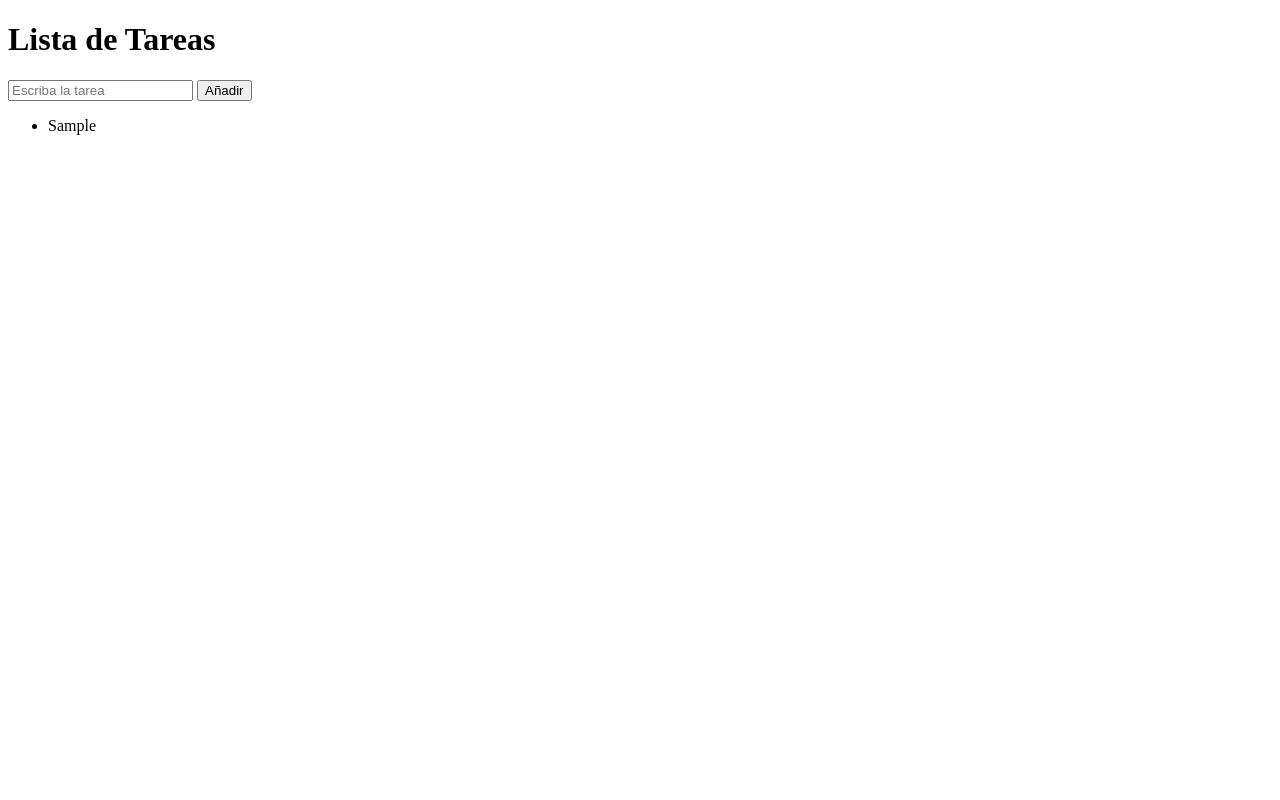
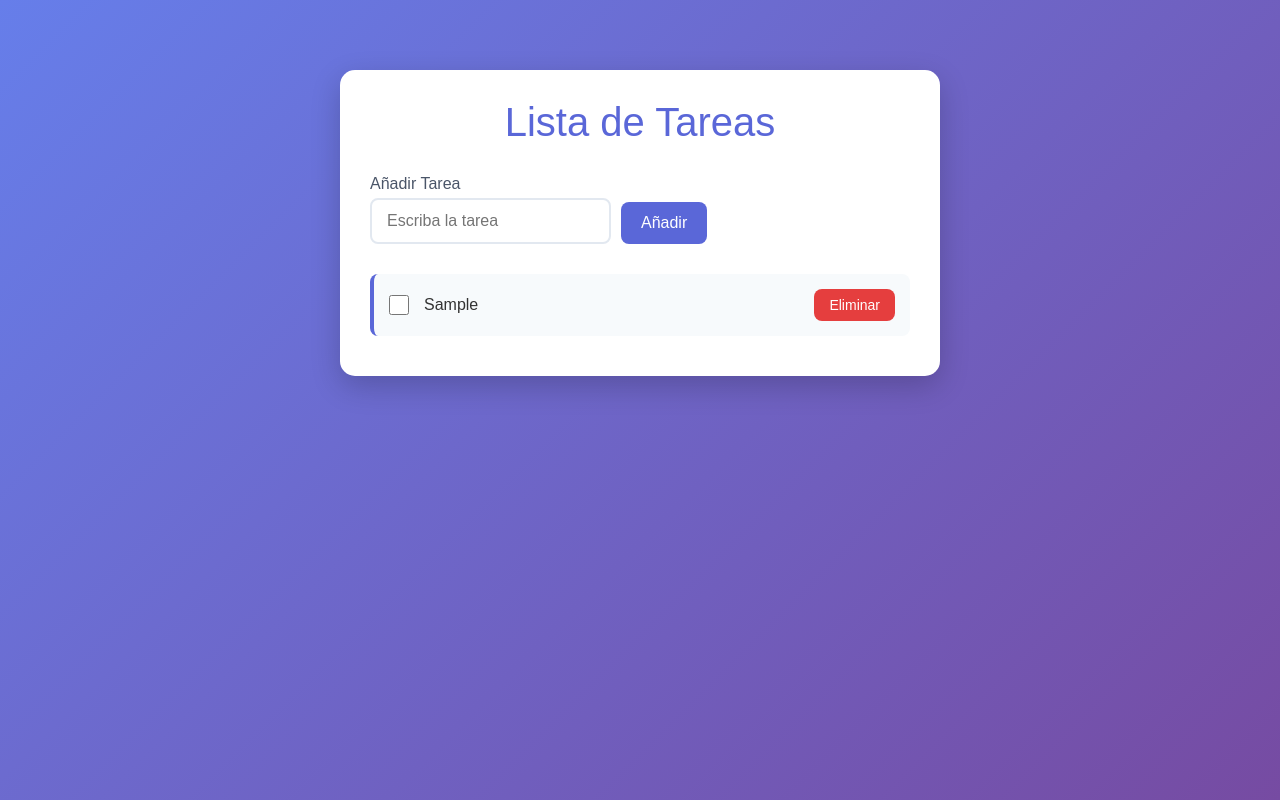
Before and after one commit to RoockDev/To-Do-List-Basico-Patron-Modulo-y-vite, a website built with Vite: page to-do/index.html in a window 1280 px wide. Both pictures are taken after typing "Sample" into the empty fields and a click on the button "Añadir". Built offline with nearby package versions, Linux system fonts and the light colour scheme.

Commit message:
to do done

```diff
--- a/to-do/index.html
+++ b/to-do/index.html
@@ -6,13 +6,18 @@
   <title>To-do List</title>
 </head>
 <body>
+  <div class="container">
     <h1>Lista de Tareas</h1>
     <form id="taskForm">
+      <div>
+        <label for="taskInput">Añadir Tarea</label>
         <input type="text" id="taskInput" placeholder="Escriba la tarea">
+      </div>
       <button type="submit">Añadir</button>
     </form>
 
     <ul id="taskList"></ul>
+  </div>
   <script type="module" src="/src/main.js"></script>
 </body>
 </html>
--- a/to-do/src/main.js
+++ b/to-do/src/main.js
@@ -1,4 +1,5 @@
-import {addTask, getTasks} from './modules/todoManager.js';
+import {addTask, deleteTask, getTasks, toggleTask} from './modules/todoManager.js';
+import './style.css';
 
 const taskForm = document.getElementById('taskForm');
 const taskInput = document.getElementById('taskInput');
@@ -19,7 +20,33 @@ const renderTask = () =>{
   taskList.innerHTML = '';
   tasks.forEach(task => {
     let li = document.createElement('li');
-    li.textContent = task.description;
+    let checkbox = document.createElement('input');
+    checkbox.type = 'checkbox';
+    checkbox.checked = task.completed;
+
+    //cambiar estado tarea si cambia checkbox
+    checkbox.onchange = () => {
+      toggleTask(task.id);
+      renderTask();
+    }
+
+    li.appendChild(checkbox);
+    let span = document.createElement('span');
+    span.textContent = task.description;
+    if (task.completed) {
+      span.style.textDecoration = 'line-through';
+    }
+
+    let deleteButton = document.createElement('button');
+    deleteButton.textContent = 'Eliminar';
+    deleteButton.addEventListener('click',() =>{
+      deleteTask(task.id);
+      renderTask();
+    });
+
+
+    li.appendChild(span);
+    li.appendChild(deleteButton);
     taskList.appendChild(li);
   });
 }
--- a/to-do/src/modules/todoManager.js
+++ b/to-do/src/modules/todoManager.js
@@ -1,4 +1,4 @@
-export {addTask, getTasks};
+export {addTask, getTasks, toggleTask,deleteTask};
 let task = [];
 
 const addTask = (description) => {
@@ -9,9 +9,20 @@ const addTask = (description) => {
     description: description.trim(),
     completed: false,
   });
-  console.log('ejecutado');
+
 };
 
 const getTasks = () =>{
     return [...task]; //devolvemos una copia del array de tareas
 };
+
+const toggleTask = (id) => {
+  let foundTask = task.find(task => task.id === id);
+  if (foundTask) {
+    foundTask.completed = !foundTask.completed;
+  }
+};
+
+const deleteTask = (id) => {
+  task = task.filter(task => task.id !== id);
+}
--- /dev/null
+++ b/to-do/src/style.css
@@ -0,0 +1,187 @@
+
+* {
+  margin: 0;
+  padding: 0;
+  box-sizing: border-box;
+}
+
+body {
+  font-family: 'Arial', sans-serif;
+  background: linear-gradient(135deg, #667eea 0%, #764ba2 100%);
+  min-height: 100vh;
+  padding: 20px;
+  color: #333;
+}
+
+.container {
+  max-width: 600px;
+  margin: 0 auto;
+  background: white;
+  border-radius: 15px;
+  box-shadow: 0 10px 30px rgba(0, 0, 0, 0.2);
+  padding: 30px;
+  margin-top: 50px;
+}
+
+h1 {
+  text-align: center;
+  color: #5a67d8;
+  margin-bottom: 30px;
+  font-size: 2.5rem;
+  font-weight: 300;
+}
+
+
+#taskForm {
+  display: flex;
+  gap: 10px;
+  margin-bottom: 30px;
+  align-items: end;
+}
+
+label {
+  display: block;
+  margin-bottom: 5px;
+  font-weight: 500;
+  color: #4a5568;
+}
+
+#taskInput {
+  flex: 1;
+  padding: 12px 15px;
+  border: 2px solid #e2e8f0;
+  border-radius: 8px;
+  font-size: 16px;
+  transition: border-color 0.3s ease;
+}
+
+#taskInput:focus {
+  outline: none;
+  border-color: #5a67d8;
+  box-shadow: 0 0 0 3px rgba(90, 103, 216, 0.1);
+}
+
+button {
+  padding: 12px 20px;
+  background: #5a67d8;
+  color: white;
+  border: none;
+  border-radius: 8px;
+  font-size: 16px;
+  font-weight: 500;
+  cursor: pointer;
+  transition: all 0.3s ease;
+}
+
+button:hover {
+  background: #4c51bf;
+  transform: translateY(-2px);
+  box-shadow: 0 4px 12px rgba(90, 103, 216, 0.3);
+}
+
+button:active {
+  transform: translateY(0);
+}
+
+
+#taskList {
+  list-style: none;
+}
+
+#taskList li {
+  background: #f7fafc;
+  margin-bottom: 10px;
+  padding: 15px;
+  border-radius: 8px;
+  display: flex;
+  align-items: center;
+  gap: 15px;
+  border-left: 4px solid #5a67d8;
+  transition: all 0.3s ease;
+}
+
+#taskList li:hover {
+  transform: translateX(5px);
+  box-shadow: 0 2px 8px rgba(0, 0, 0, 0.1);
+}
+
+
+input[type="checkbox"] {
+  width: 20px;
+  height: 20px;
+  accent-color: #5a67d8;
+  cursor: pointer;
+}
+
+
+#taskList li span {
+  flex: 1;
+  font-size: 16px;
+  line-height: 1.5;
+  transition: all 0.3s ease;
+}
+
+
+#taskList li span[style*="line-through"] {
+  color: #a0aec0;
+  opacity: 0.7;
+}
+
+#taskList li button {
+  background: #e53e3e;
+  padding: 8px 15px;
+  font-size: 14px;
+  margin-left: auto;
+}
+
+#taskList li button:hover {
+  background: #c53030;
+}
+
+
+@keyframes slideIn {
+  from {
+    opacity: 0;
+    transform: translateY(-20px);
+  }
+  to {
+    opacity: 1;
+    transform: translateY(0);
+  }
+}
+
+#taskList li {
+  animation: slideIn 0.3s ease-out;
+}
+
+
+@media (max-width: 600px) {
+  body {
+    padding: 10px;
+  }
+
+  .container {
+    margin-top: 20px;
+    padding: 20px;
+  }
+
+  h1 {
+    font-size: 2rem;
+  }
+
+  #taskForm {
+    flex-direction: column;
+    align-items: stretch;
+  }
+
+  #taskList li {
+    flex-direction: column;
+    align-items: flex-start;
+    gap: 10px;
+  }
+
+  #taskList li button {
+    align-self: flex-end;
+    margin-left: 0;
+  }
+}
```
Lines whose indentation alone changed are shown as unchanged.
